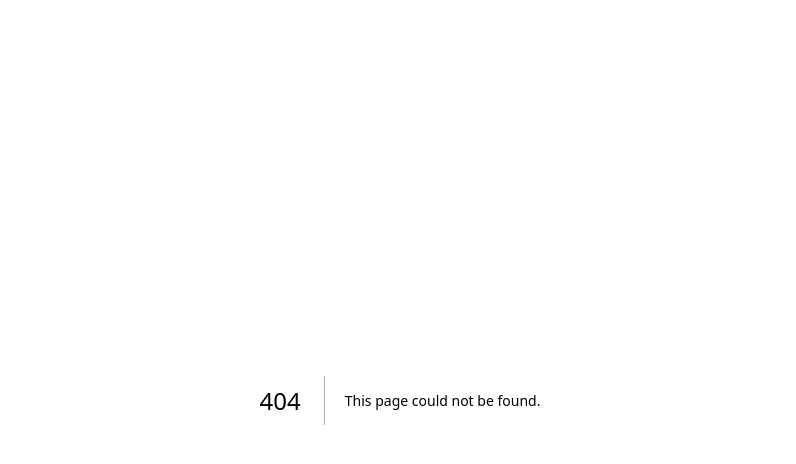
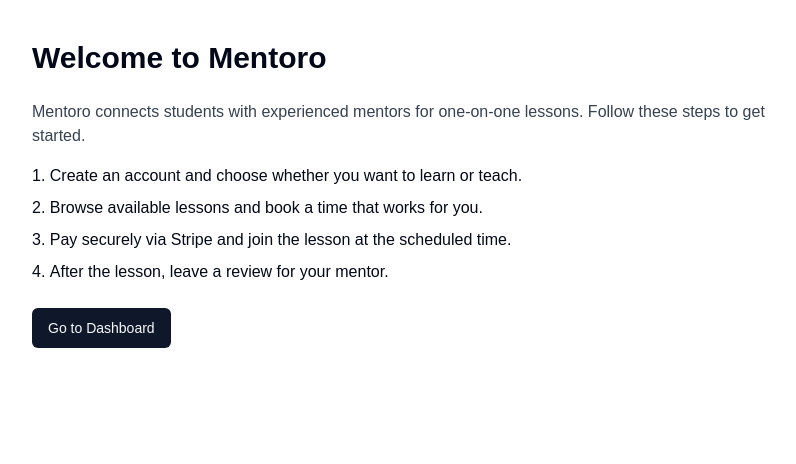
Before and after one commit to cagan-bayram/Mentoro, a Next.js app: page /onboarding in a window 1280 px wide. Before the commit this address had no page. Shown: the top 464 px of the page, without its empty margins (240-1036 px from the left). Built offline with nearby package versions, Linux system fonts and the light colour scheme.

Commit message:
Add onboarding page

```diff
--- a/next.config.mjs
+++ b/next.config.mjs
@@ -1,4 +1,4 @@
-import withPWA from 'next-pwa';
+import pwa from 'next-pwa';
 
 /** @type {import('next').NextConfig} */
 const nextConfig = {
@@ -7,8 +7,9 @@
   },
 };
 
-export default withPWA({
+const withPWA = pwa({
   dest: 'public',
   disable: process.env.NODE_ENV === 'development',
-  ...nextConfig,
 });
+
+export default withPWA(nextConfig);
--- /dev/null
+++ b/src/app/onboarding/page.tsx
@@ -0,0 +1,25 @@
+"use client";
+
+import Link from 'next/link';
+import { Button } from '@/components/ui/button';
+
+export default function OnboardingPage() {
+  return (
+    <div className="max-w-3xl mx-auto py-10 px-4">
+      <h1 className="text-3xl font-bold mb-6">Welcome to Mentoro</h1>
+      <p className="mb-4 text-gray-700">
+        Mentoro connects students with experienced mentors for one-on-one
+        lessons. Follow these steps to get started.
+      </p>
+      <ol className="list-decimal list-inside space-y-2 mb-6">
+        <li>Create an account and choose whether you want to learn or teach.</li>
+        <li>Browse available lessons and book a time that works for you.</li>
+        <li>Pay securely via Stripe and join the lesson at the scheduled time.</li>
+        <li>After the lesson, leave a review for your mentor.</li>
+      </ol>
+      <Link href="/dashboard">
+        <Button>Go to Dashboard</Button>
+      </Link>
+    </div>
+  );
+}
--- a/src/components/Header.tsx
+++ b/src/components/Header.tsx
@@ -120,6 +120,12 @@
                 Admin
               </Link>
             )}
+            <Link
+              href="/onboarding"
+              className="text-gray-700 hover:text-blue-600 px-3 py-2 rounded-md text-sm font-medium transition-colors"
+            >
+              Getting Started
+            </Link>
             <Link
               href="/calendar"
               className="text-gray-700 hover:text-blue-600 px-3 py-2 rounded-md text-sm font-medium transition-colors"
@@ -299,6 +305,13 @@
                 </Link>
               )}
               <Link
+                href="/onboarding"
+                className="block px-3 py-2 text-base font-medium text-gray-700 hover:text-blue-600 hover:bg-gray-50 rounded-md"
+                onClick={() => setIsMobileMenuOpen(false)}
+              >
+                Getting Started
+              </Link>
+              <Link
                 href="/calendar"
                 className="block px-3 py-2 text-base font-medium text-gray-700 hover:text-blue-600 hover:bg-gray-50 rounded-md"
                 onClick={() => setIsMobileMenuOpen(false)}
```
